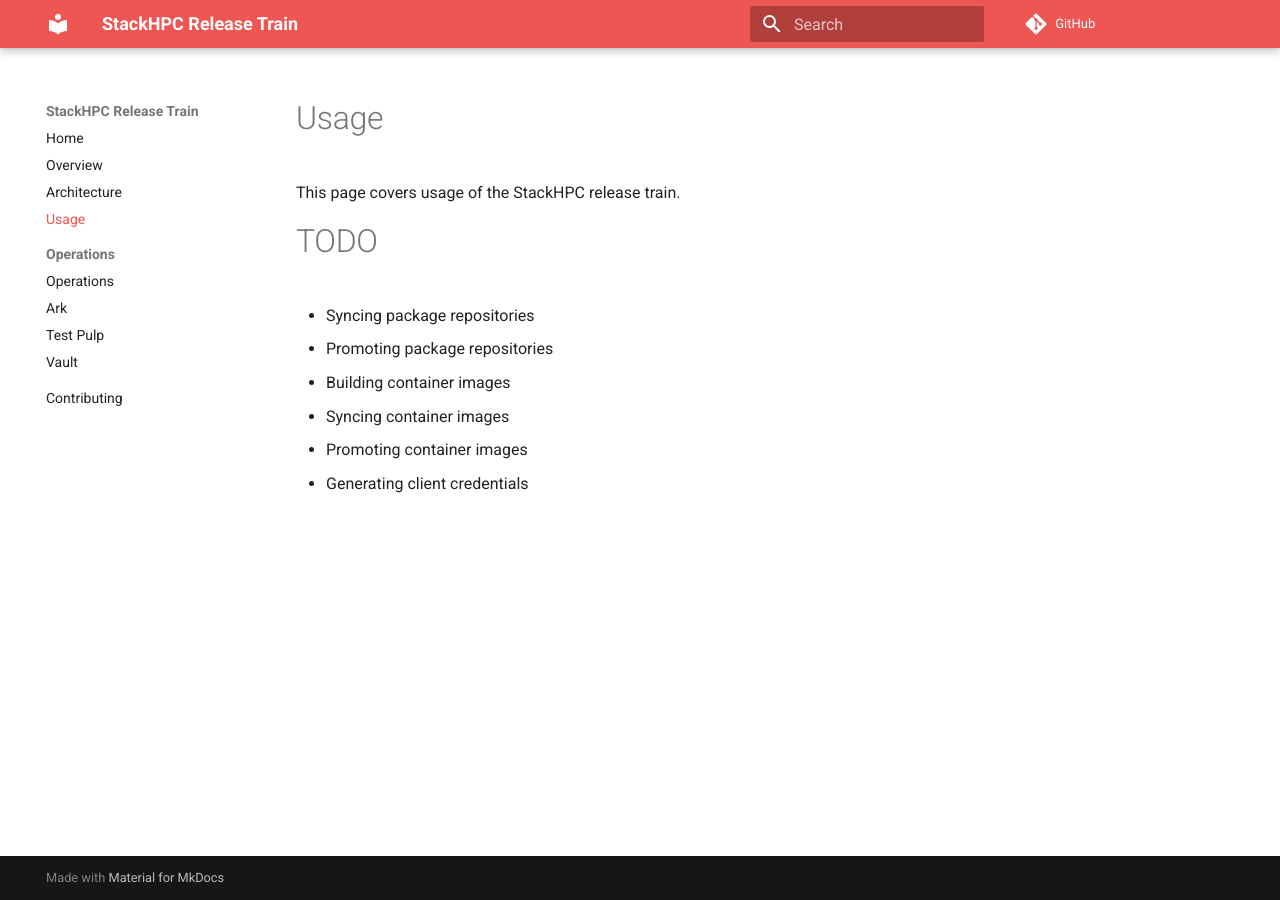
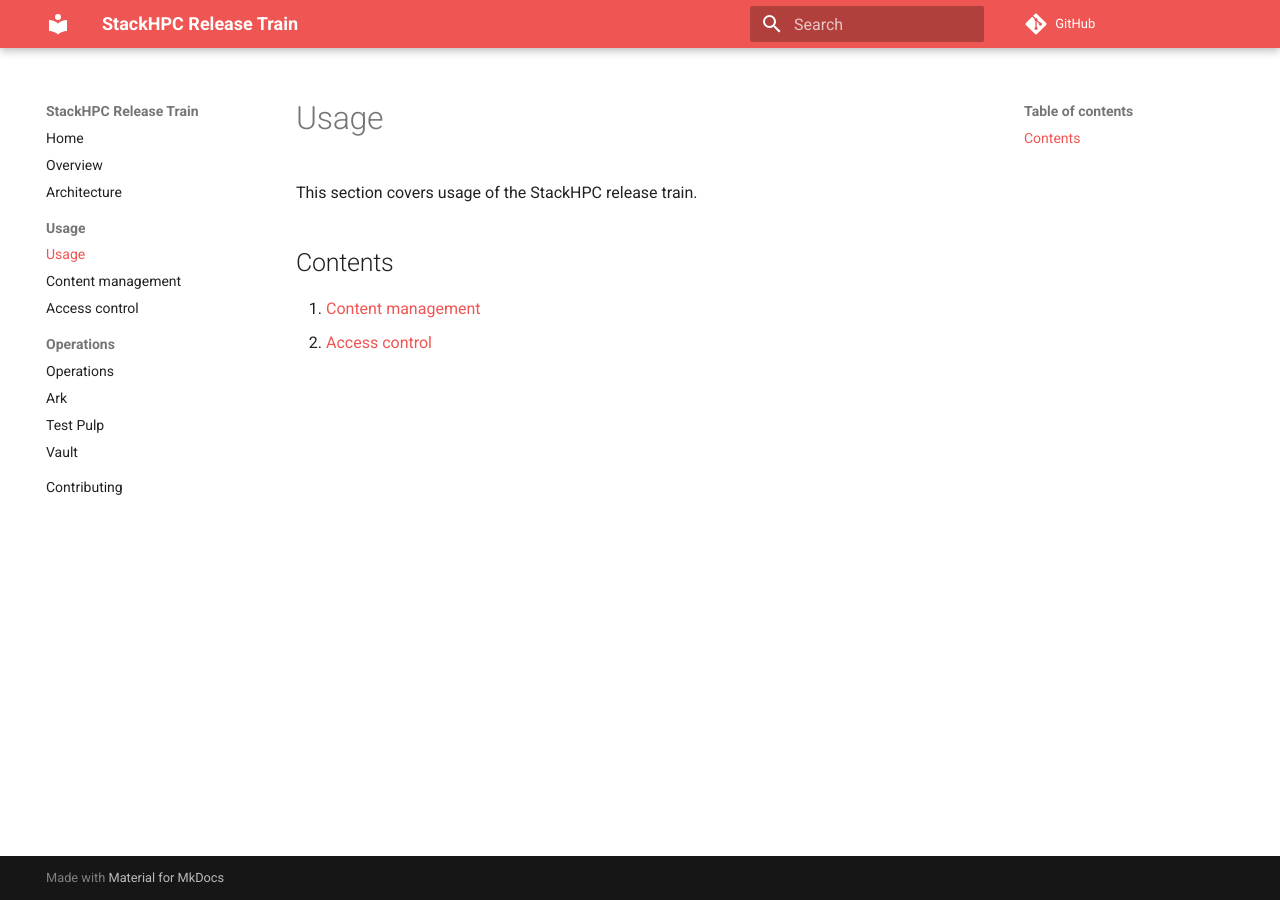
Before and after one commit to stackhpc/stackhpc-release-train, an MkDocs documentation site: the page built from docs/usage/index.md, in a window 1280 px wide. Built offline with MkDocs 1.6.1 and Material for MkDocs 9.7.7, drawn with Linux system fonts in a browser that asks for light colours; comment, search, counter and statistics services are not loaded.

Commit message:
docs: Add usage guides for content management and access control

```diff
--- a/docs/usage/index.md
+++ b/docs/usage/index.md
@@ -1,12 +1,8 @@
 # Usage
 
-This page covers usage of the StackHPC release train.
+This section covers usage of the StackHPC release train.
 
-# TODO
+## Contents
 
-* Syncing package repositories
-* Promoting package repositories
-* Building container images
-* Syncing container images
-* Promoting container images
-* Generating client credentials
+1. [Content management](content.md)
+1. [Access control](access.md)
--- a/mkdocs.yml
+++ b/mkdocs.yml
@@ -9,11 +9,21 @@ theme:
   features:
     - navigation.instant
     - navigation.sections
+markdown_extensions:
+  # From mkdocs-material: allow !!! note.
+  - admonition
+  - toc:
+      permalink: True
+  - pymdownx.details
+  - pymdownx.superfences
 nav:
   - Home: index.md
   - Overview: overview.md
   - Architecture: architecture/index.md
-  - Usage: usage/index.md
+  - Usage:
+      Usage: usage/index.md
+      Content management: usage/content.md
+      Access control: usage/access.md
   - Operations:
       Operations: operations/index.md
       Ark: operations/ark.md
```
Also changed, not shown: docs/usage/access.md (added, +28 -0 lines), docs/usage/content.md (added, +139 -0 lines).
